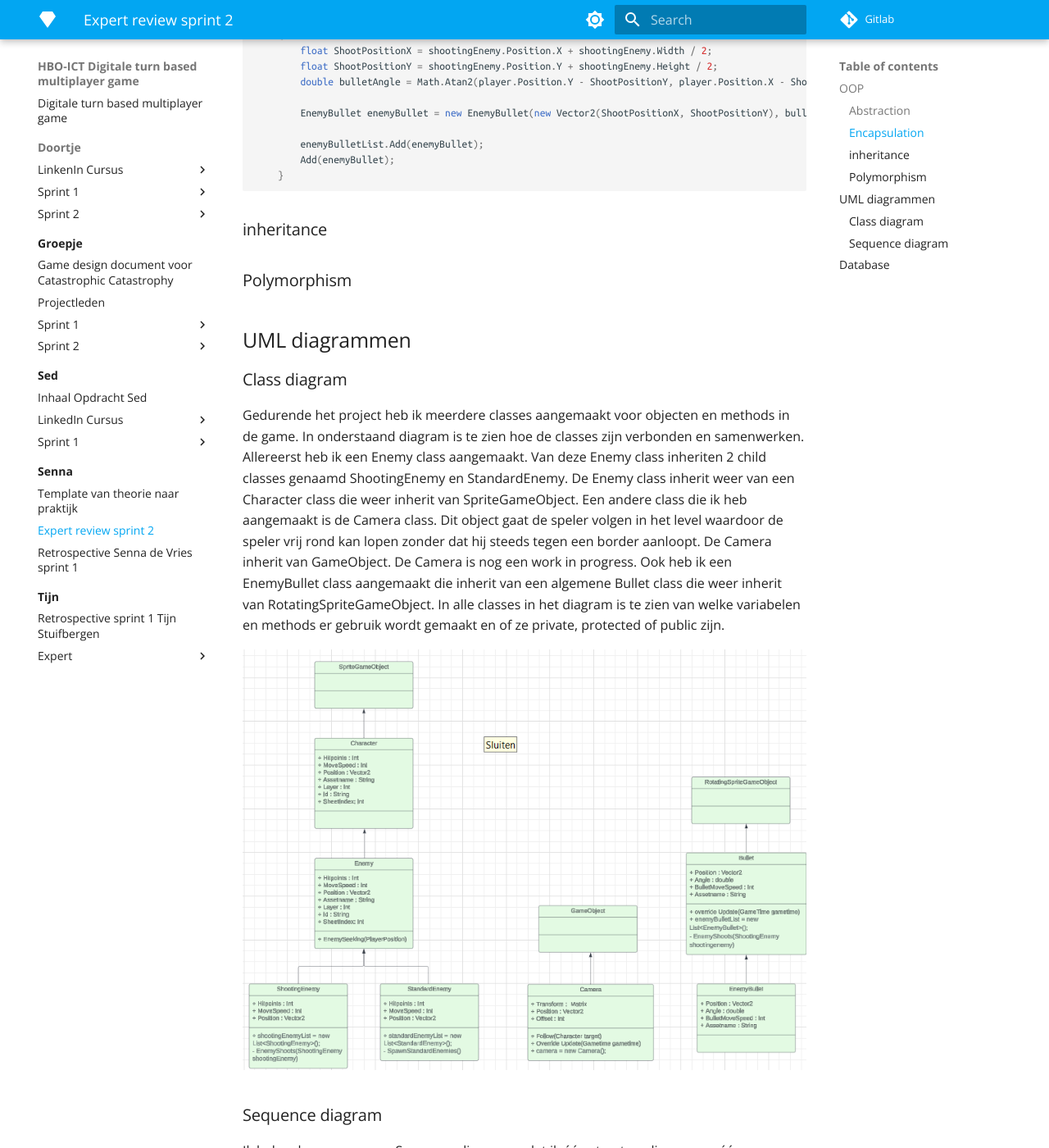
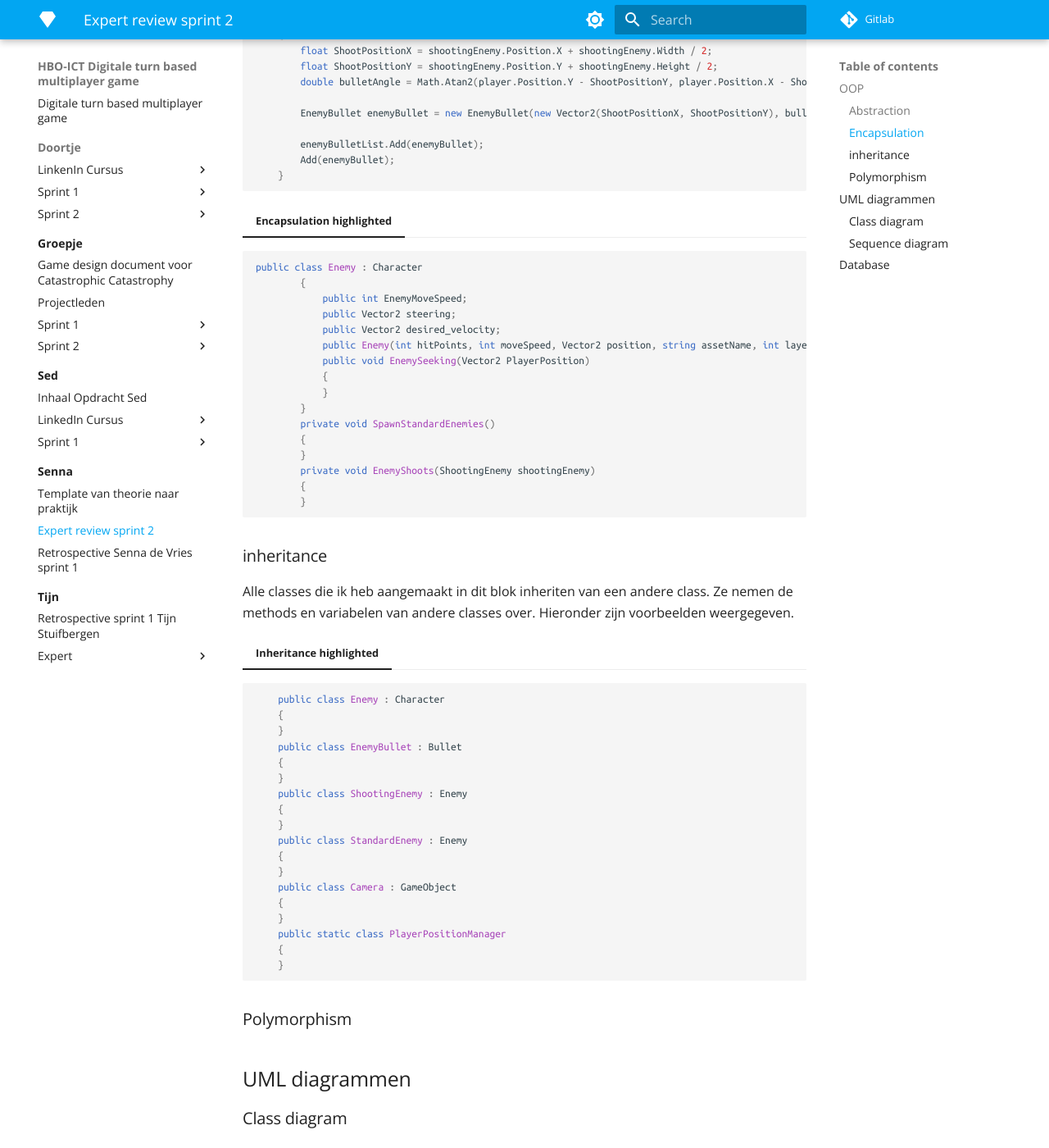
Before and after one commit to Doortje-Geuze/catastrophic-catastrophe, an MkDocs documentation site: the page built from docs/Senna/Expert review-Senna-sprint 2.md, in a window 1280 px wide and 1400 px high, scrolled down 1841 px. Shown: the whole window at 82% size. Built offline with MkDocs 1.6.1 and Material for MkDocs 9.7.7, drawn with Linux system fonts in a browser that asks for light colours; nearby versions of some CDN libraries; library files that are not in the unit come from our copies.

Commit message:
Inheritance toegevoegd

````diff
--- a/docs/Senna/Expert review-Senna-sprint 2.md
+++ b/docs/Senna/Expert review-Senna-sprint 2.md
@@ -91,7 +91,50 @@ Binnen het project is ervoor gekozen om veel classes public te maken. Hiervoor i
     }
 ```
 
+=== "Encapsulation highlighted"
+```csharp
+public class Enemy : Character
+        {
+            public int EnemyMoveSpeed;
+            public Vector2 steering;
+            public Vector2 desired_velocity;
+            public Enemy(int hitPoints, int moveSpeed, Vector2 position, string assetName, int layer = 0, string id = "", int sheetIndex = 0) : base(hitPoints, moveSpeed, position, assetName)
+            public void EnemySeeking(Vector2 PlayerPosition)
+            {
+            }
+        }
+        private void SpawnStandardEnemies()
+        {
+        }
+        private void EnemyShoots(ShootingEnemy shootingEnemy)
+        {
+        }
+```
+
 ### inheritance
+Alle classes die ik heb aangemaakt in dit blok inheriten van een andere class. Ze nemen de methods en variabelen van andere classes over. Hieronder zijn voorbeelden weergegeven.
+
+=== "Inheritance highlighted"
+```csharp
+    public class Enemy : Character
+    {
+    }
+    public class EnemyBullet : Bullet
+    {
+    }
+    public class ShootingEnemy : Enemy
+    {
+    }
+    public class StandardEnemy : Enemy
+    {
+    }
+    public class Camera : GameObject
+    {
+    }
+    public static class PlayerPositionManager
+    {
+    }
+```
 
 ### Polymorphism
 
````
